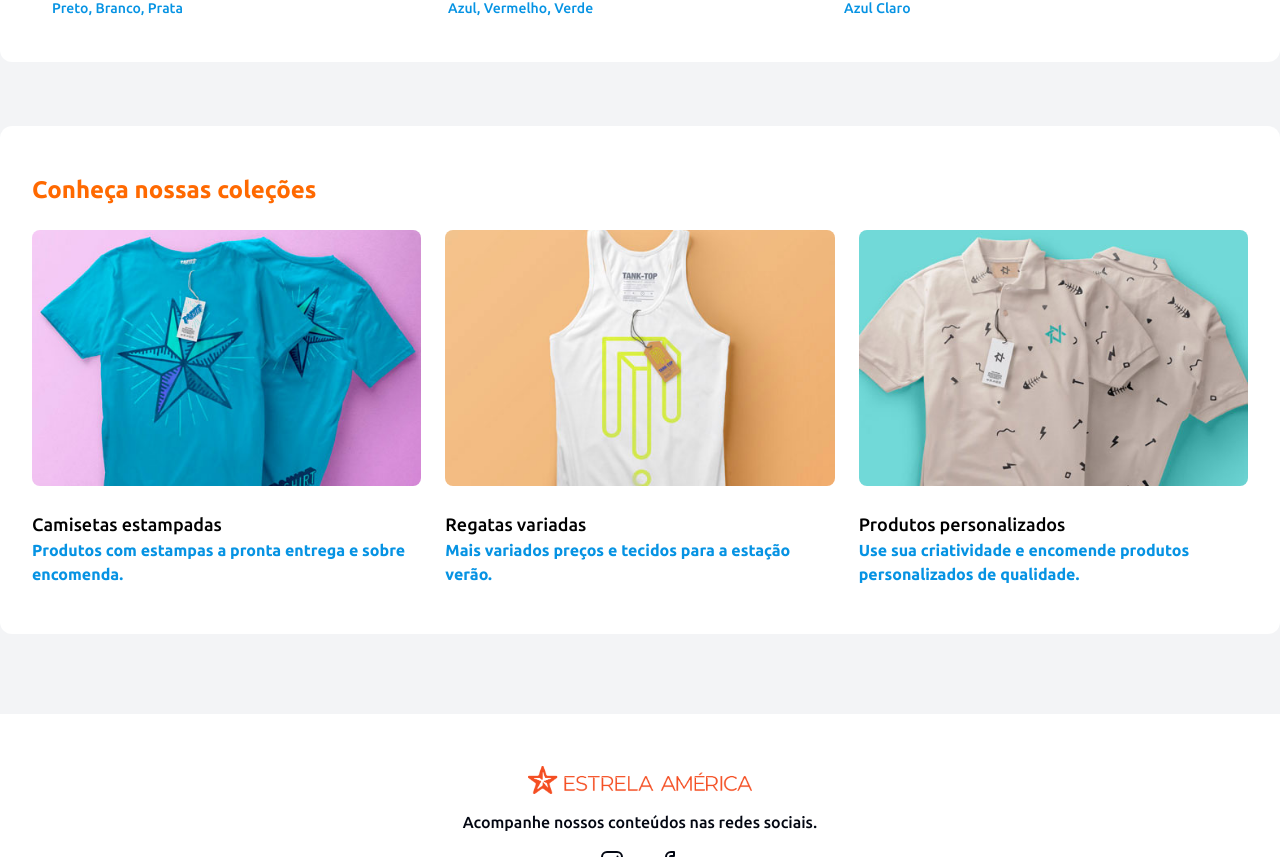
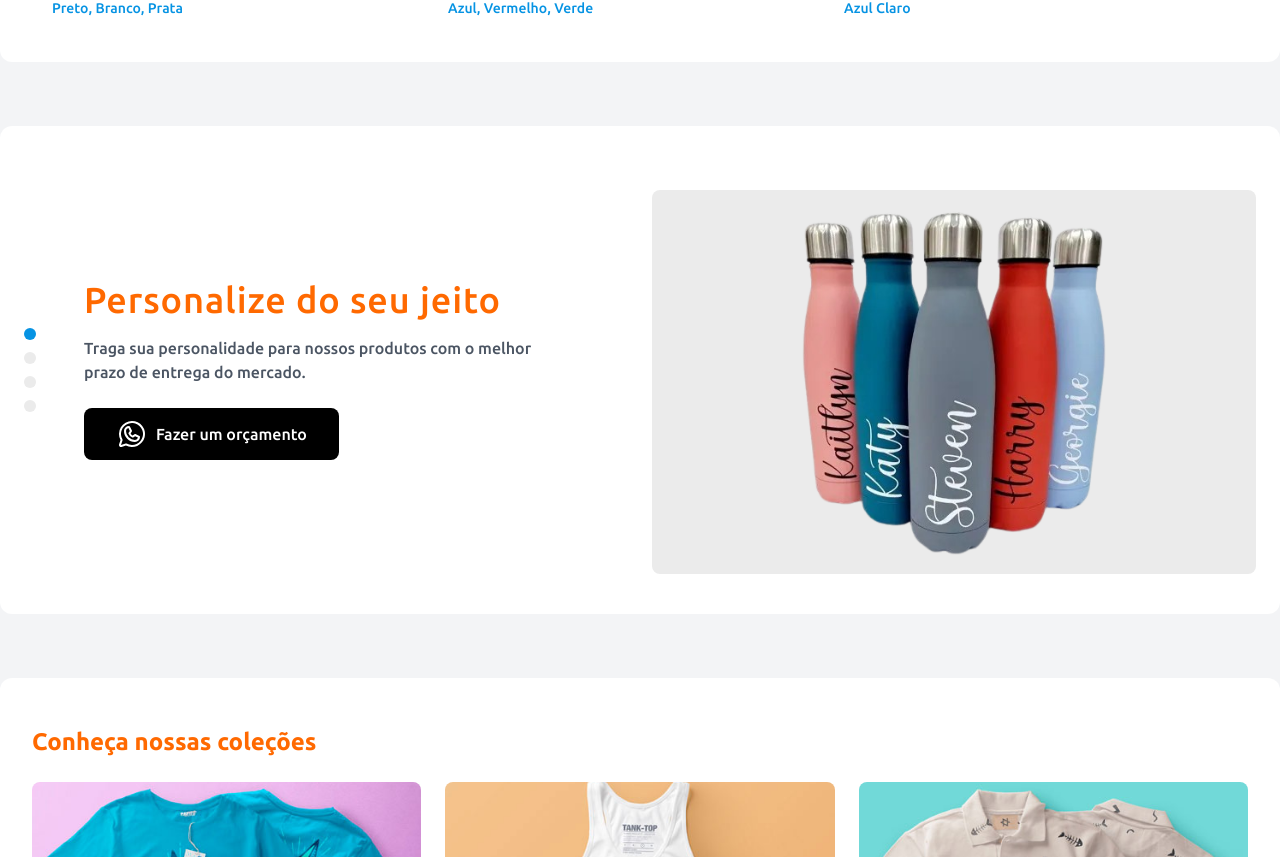
Before and after one commit to black-adm/estrela-america-v2, a Next.js app in the folder estrela-america-v2/: page / in a window 1280 px wide. Shown: the part 1394-2251 px from the top of the page. Built offline with nearby package versions, Linux system fonts and the light colour scheme.

Commit message:
slider banner add

```diff
--- a/estrela-america-v2/src/app/page.tsx
+++ b/estrela-america-v2/src/app/page.tsx
@@ -3,6 +3,7 @@ import { Footer } from '@/components/footer'
 import { Header } from '@/components/header'
 import { ListCollections } from '@/components/list-collections'
 import { ListProducts } from '@/components/list-products'
+import { Slider } from '@/components/slider'
 
 export default function Home() {
   return (
@@ -11,6 +12,7 @@ export default function Home() {
       <div className="bg-gray-100">
         <BannerCarousel />
         <ListProducts />
+        <Slider />
         <ListCollections />
       </div>
       <Footer />
--- a/estrela-america-v2/src/components/list-products.tsx
+++ b/estrela-america-v2/src/components/list-products.tsx
@@ -89,8 +89,8 @@ export function ListProducts() {
             </CarouselItem>
           ))}
         </CarouselContent>
-        <CarouselPrevious className="previous text-primary-blue bg-white w-16 h-16" />
-        <CarouselNext className="next text-primary-blue bg-white w-16 h-16" />
+        <CarouselPrevious className="previous text-primary-orange bg-slate-900 w-16 h-16 hover:bg-white hover:text-primary-blue" />
+        <CarouselNext className="next text-primary-orange bg-slate-900 w-16 h-16 hover:bg-white hover:text-primary-blue" />
       </Carousel>
     </div>
   )
--- /dev/null
+++ b/estrela-america-v2/src/components/slider.tsx
@@ -0,0 +1,54 @@
+import Image from 'next/image'
+import { Whatsapp } from './logo-whatsapp'
+
+export function Slider() {
+  return (
+    <div className="container bg-white max-w-7xl rounded-xl flex flex-col px-6 py-4 mx-auto space-y-6 md:mb-16 md:h-128 md:py-10 md:flex-row md:items-center md:space-x-6">
+      <div className="flex flex-col items-center w-full md:flex-row md:w-1/2">
+        <div className="flex justify-center order-2 mt-6 md:mt-0 md:space-y-3 md:flex-col">
+          <button className="w-3 h-3 mx-2 bg-primary-blue rounded-full md:mx-0 focus:outline-none"></button>
+          <button className="w-3 h-3 mx-2 bg-primary-silver rounded-full md:mx-0 focus:outline-none hover:bg-primary-blue"></button>
+          <button className="w-3 h-3 mx-2 bg-primary-silver rounded-full md:mx-0 focus:outline-none hover:bg-primary-blue"></button>
+          <button className="w-3 h-3 mx-2 bg-primary-silver rounded-full md:mx-0 focus:outline-none hover:bg-primary-blue"></button>
+        </div>
+
+        <div className="max-w-lg md:mx-12 md:order-2">
+          <h1 className="text-3xl font-medium tracking-wide text-primary-orange md:text-4xl">
+            Personalize do seu jeito
+          </h1>
+          <p className="mt-4 text-gray-600 pr-4">
+            Traga sua personalidade para nossos produtos com o melhor prazo de
+            entrega do mercado.
+          </p>
+
+          <div className="mt-6">
+            <button className="flex items-center gap-2 py-2.5 px-8 rounded-lg bg-black hover:opacity-80">
+              <span>
+                <svg
+                  xmlns="http://www.w3.org/2000/svg"
+                  width="32"
+                  height="32"
+                  fill="#ffffff"
+                  viewBox="0 0 256 256"
+                >
+                  <path d="M187.58,144.84l-32-16a8,8,0,0,0-8,.5l-14.69,9.8a40.55,40.55,0,0,1-16-16l9.8-14.69a8,8,0,0,0,.5-8l-16-32A8,8,0,0,0,104,64a40,40,0,0,0-40,40,88.1,88.1,0,0,0,88,88,40,40,0,0,0,40-40A8,8,0,0,0,187.58,144.84ZM152,176a72.08,72.08,0,0,1-72-72A24,24,0,0,1,99.29,80.46l11.48,23L101,118a8,8,0,0,0-.73,7.51,56.47,56.47,0,0,0,30.15,30.15A8,8,0,0,0,138,155l14.61-9.74,23,11.48A24,24,0,0,1,152,176ZM128,24A104,104,0,0,0,36.18,176.88L24.83,210.93a16,16,0,0,0,20.24,20.24l34.05-11.35A104,104,0,1,0,128,24Zm0,192a87.87,87.87,0,0,1-44.06-11.81,8,8,0,0,0-6.54-.67L40,216,52.47,178.6a8,8,0,0,0-.66-6.54A88,88,0,1,1,128,216Z"></path>
+                </svg>
+              </span>
+              <span className="text-white">Fazer um orçamento</span>
+            </button>
+          </div>
+        </div>
+      </div>
+
+      <div className="flex items-center justify-center w-full h-96 md:w-1/2">
+        <Image
+          width={500}
+          height={449}
+          className="object-contain bg-primary-silver w-full h-full max-w-2xl rounded-lg"
+          src="/garrafatermica.png"
+          alt="garrfas-termicas-personalizadas"
+        />
+      </div>
+    </div>
+  )
+}
--- a/estrela-america-v2/tailwind.config.ts
+++ b/estrela-america-v2/tailwind.config.ts
@@ -20,6 +20,7 @@ const config = {
     extend: {
       colors: {
         'primary-orange': '#FF6900',
+        'primary-green': '#2C8E1C',
         'primary-red': '#C00',
         'primary-blue': '#0693E3',
         'medium-blue': '#1F2859',
```
Also changed, not shown: estrela-america-v2/public/garrafatermica.png (added).
